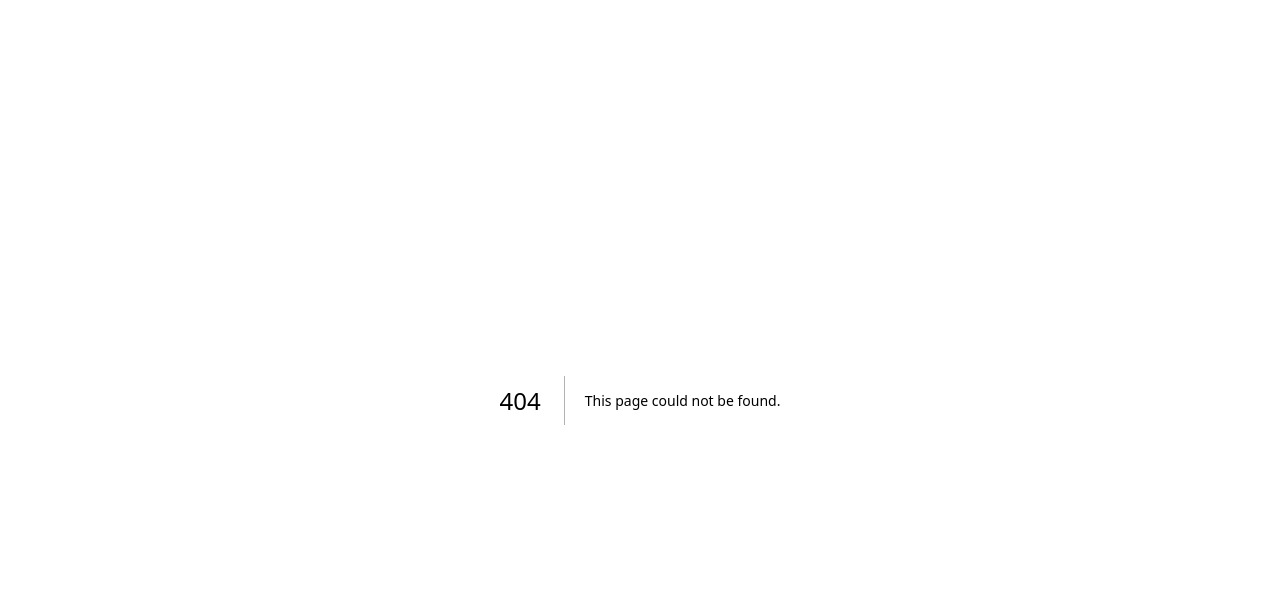
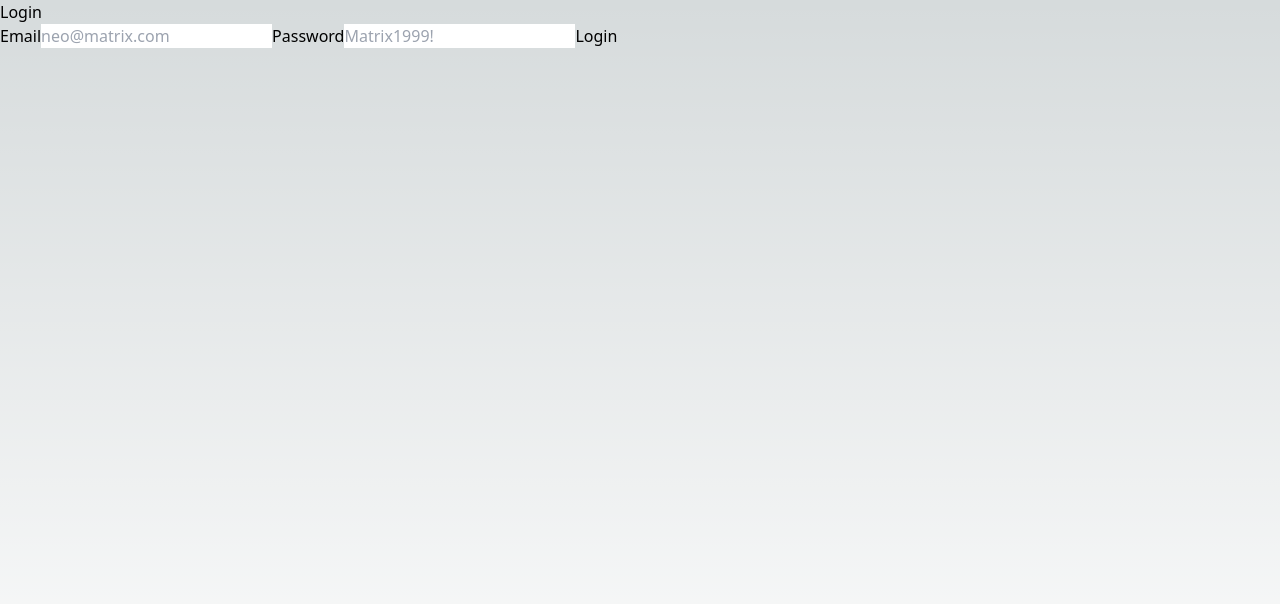
Before and after one commit to EmmanuelLefevre/Mflix, a Next.js app: page /login in a window 1280 px wide. Before the commit this address had no page. Shown: the top 604 px of the page. Built offline with nearby package versions, Linux system fonts and the light colour scheme.

Commit message:
add login form

```diff
--- /dev/null
+++ b/pages/login.tsx
@@ -0,0 +1,61 @@
+import { useState } from "react";
+import { useRouter } from "next/router";
+
+
+const LoginPage = () => {
+  const router = useRouter();
+
+  const [email, setEmail] = useState("");
+  const [password, setPassword] = useState("");
+  const [, setError] = useState<string | null>(null);
+
+  const handleSubmit = async (e: React.FormEvent) => {
+    e.preventDefault();
+
+    try {
+      const response = await fetch("/api/auth/login", {
+        method: "POST",
+        headers: {
+          "Content-Type": "application/json",
+        },
+        body: JSON.stringify({ email, password }),
+      });
+
+      if (!response.ok) {
+        const data = await response.json();
+        setError(data.error || "Login failed");
+        return;
+      }
+
+      router.push("/api-doc");
+    }
+    catch (err) {
+      setError("Unexpected error occurred");
+    }
+  };
+
+  return (
+    <div id="login-form">
+      <h1>Login</h1>
+      <form onSubmit={ handleSubmit }>
+        <label>Email</label>
+        <input
+          type="email"
+          placeholder="neo@matrix.com"
+          value={ email }
+          onChange={(e) => setEmail(e.target.value)}
+          required/>
+        <label>Password</label>
+        <input
+          type="password"
+          placeholder="Matrix1999!"
+          value={ password }
+          onChange={(e) => setPassword(e.target.value)}
+          required/>
+        <button type="submit">Login</button>
+      </form>
+    </div>
+  );
+};
+
+export default LoginPage;
```
